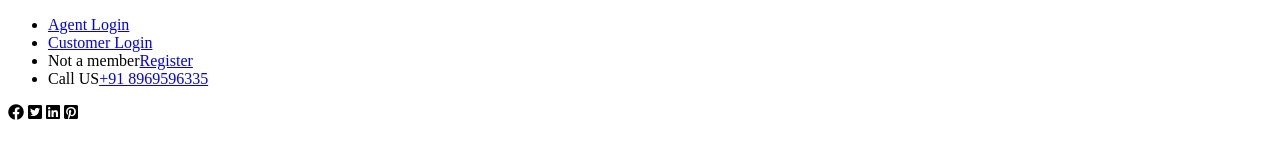
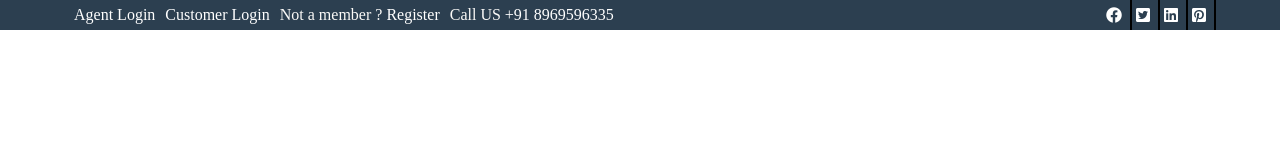
Before and after one commit to meena-kushwaha/Basic-HTML-CSS-project, a plain HTML site: page index.html in a window 1280 px wide. Drawn offline with Linux system fonts and the light colour scheme.

Commit message:
Row-1 CSS is completed

```diff
--- a/css/style.css
+++ b/css/style.css
@@ -0,0 +1,48 @@
+*{
+    padding: 0;
+    margin: 0;
+
+}
+#row1{
+ background-color: #2C3F50;
+ height: 30px;
+ width: 100%;
+}
+.top-section{
+    width: 90%;
+    margin: 0 auto;
+}
+.left-links{
+    width: 60%;
+    float: left;
+    height: 100%;
+}
+.left-links ul{}
+.left-links ul li{
+    float: left;
+    list-style: none;
+    margin-left: 10px;
+    color: rgb(251, 250, 248);
+    line-height: 30px;
+
+
+}
+.left-links ul li a{
+    color: white;
+    text-decoration: none;
+}
+.social-links{
+    width: 30%;
+    float: right;
+    height: 100%;
+    text-align: right;
+
+}
+.social-links i{
+    color: white;
+    line-height: 30px;
+    border-right: 2px solid #000;
+    padding-right: 8px;
+
+
+}
--- a/index.html
+++ b/index.html
@@ -15,11 +15,11 @@
                 <ul>
                     <li><a href="#">Agent Login</a></li>
                     <li><a href="#">Customer Login</a></li>
-                    <li>Not a member<a href="#">Register</a></li>
-                    <li>Call US<a href="#">+91 8969596335</a></li>
+                    <li>Not a member ? <a href="#">Register</a></li>
+                    <li>Call US <a href="#">+91 8969596335</a></li>
                 </ul>
                 </div>
-                <div class="social-link">
+                <div class="social-links">
                     <i class="fa-brands fa-facebook"></i>
                     <i class="fa-brands fa-square-twitter"></i>
                     <i class="fa-brands fa-linkedin"></i>
```
